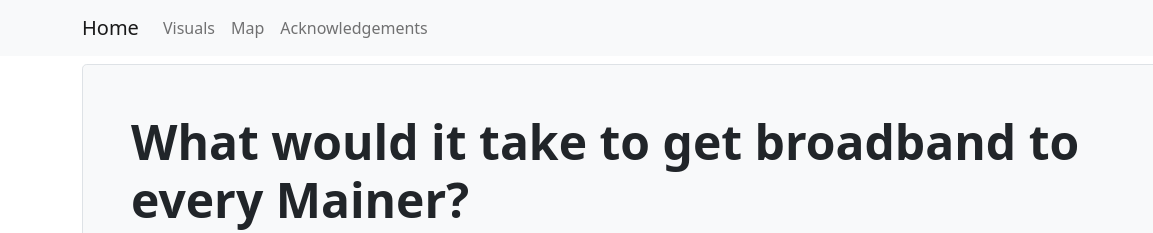
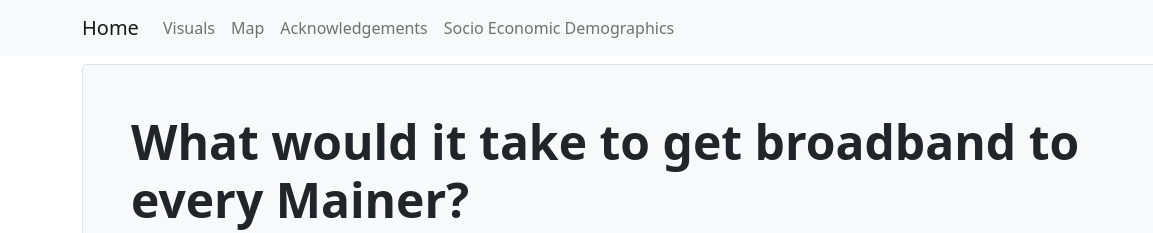
Before and after one commit to ds5110/project-zyune, a plain HTML site: page docs/index.html in a window 1280 px wide. Shown: the top 233 px of the page, 0-1153 px from the left. Drawn offline with nearby package versions, Linux system fonts and the light colour scheme.

Commit message:
sed.html creation

```diff
--- a/docs/index.html
+++ b/docs/index.html
@@ -42,6 +42,9 @@
             </li>
             <li class="nav-item">
               <a class="nav-link" href="#acknowledgements">Acknowledgements</a>
+            </li>
+            <li class="nav-item">
+              <a class="nav-link" href="/sed.html">Socio Economic Demographics</a>
             </li>
           </ul>
           <a
```
Also changed, not shown: docs/sed.html (added).
